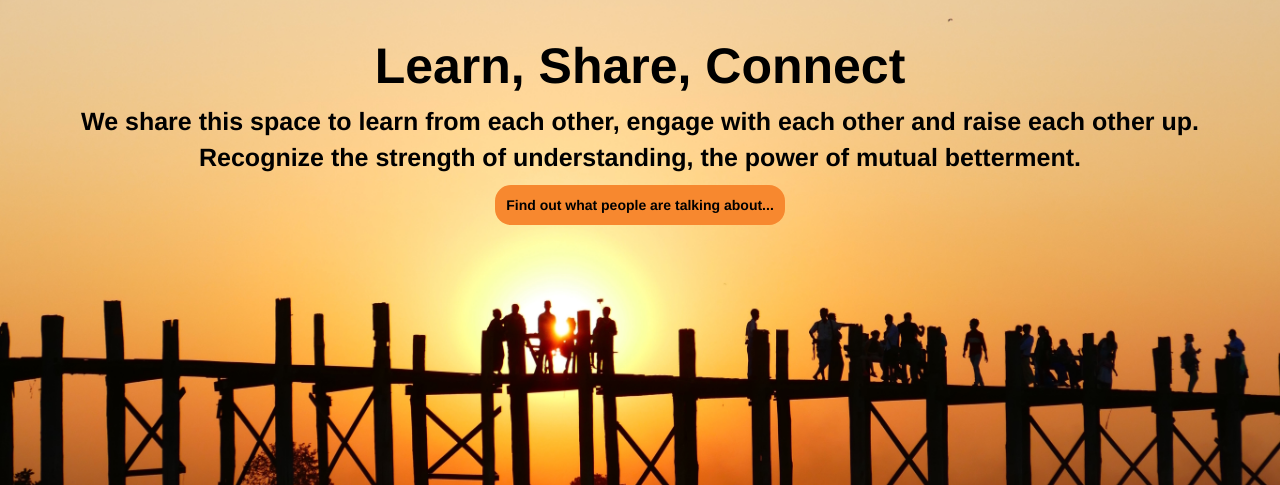
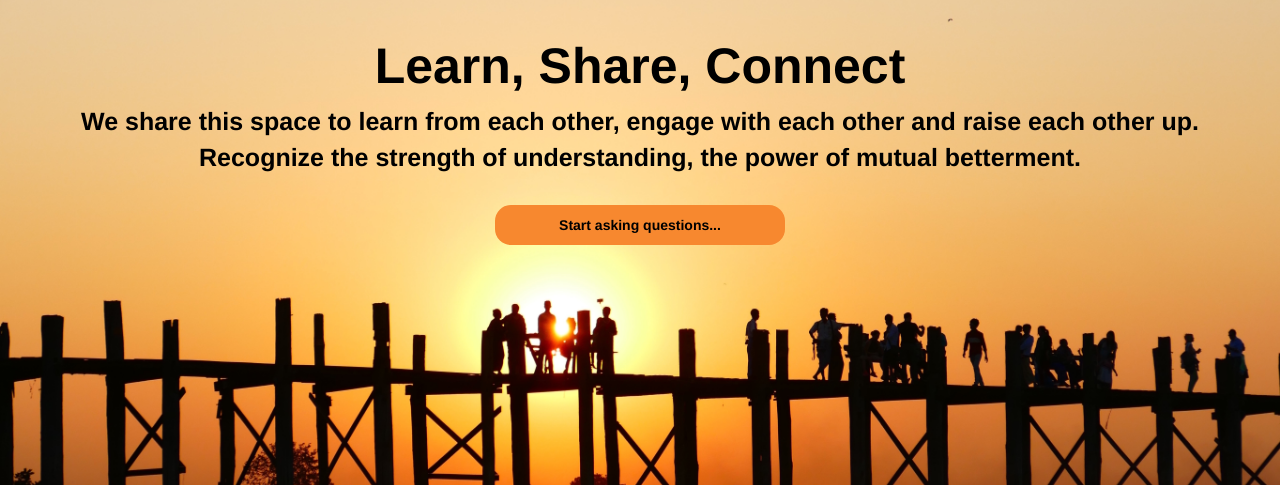
Before and after one commit to MimiDumpling/HBF_PROJECT, a Flask app: page / in a window 1280 px wide. Shown: the part 52-537 px from the top of the page. Run offline with Flask 2, Linux system fonts and the light colour scheme; some libraries are stand-ins or nearby versions.

Commit message:
cleaned up a few lines

```diff
--- a/server.py
+++ b/server.py
@@ -589,7 +589,7 @@ if __name__ == "__main__":
     # that we invoke the DebugToolbarExtension
 
     # Do not debug for demo
-    app.debug = True
+    app.debug = False
 
     app.jinja_env.auto_reload = app.debug
 
--- a/templates/mission_statement.html
+++ b/templates/mission_statement.html
@@ -12,8 +12,8 @@
 <p class="description">
 		We share this space to learn from each other, engage with each other and raise each other up. <br>
 		Recognize the strength of understanding, the power of mutual betterment.
-</p>
+</p><br>
 
-<a class="enter-button" href="/questions">Find out what people are talking about...</a>
+<a class="enter-button" href="/questions">Start asking questions...</a>
 
 {% endblock %}
```
